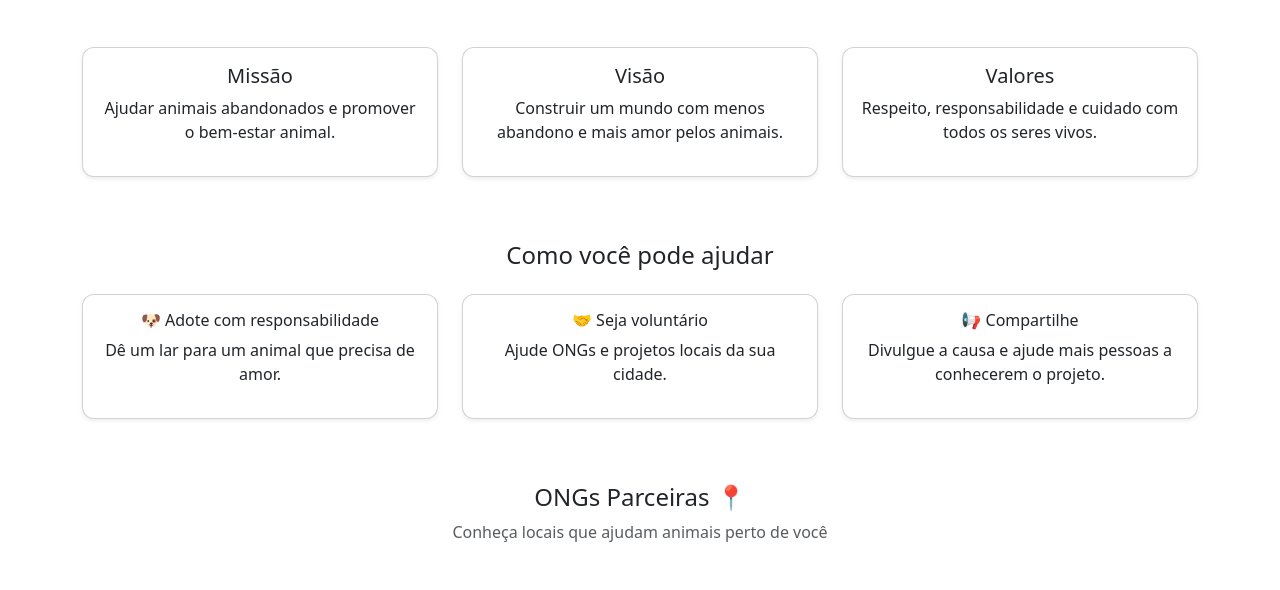
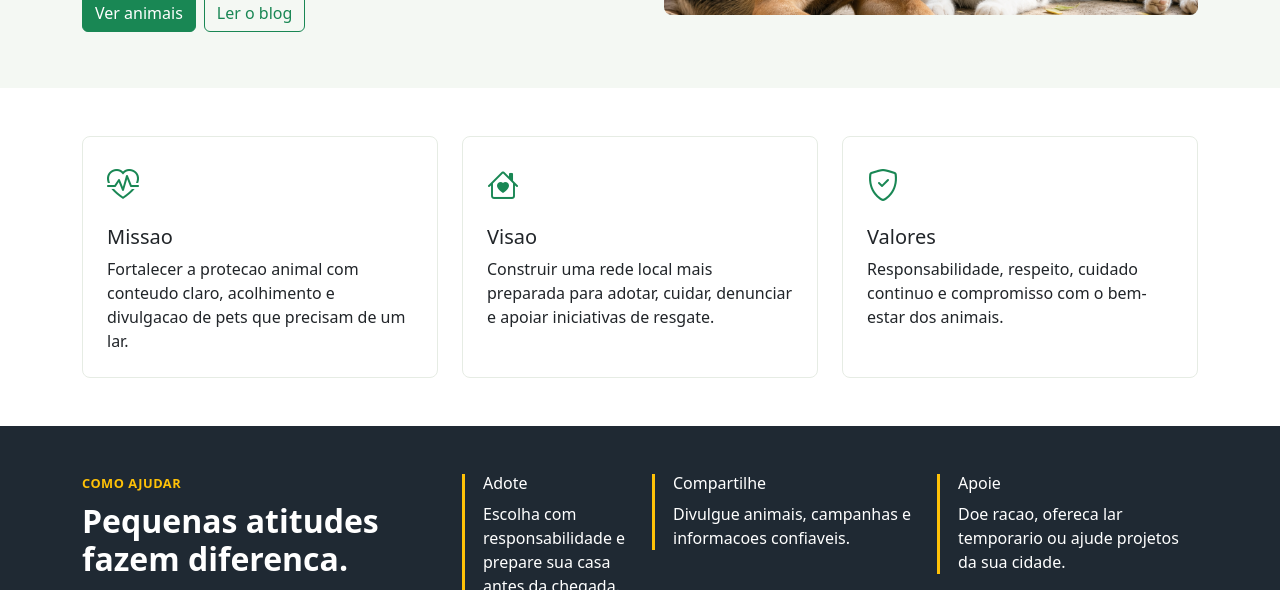
Before and after one commit to Ruan-Marcelo/php-blog-system, a PHP site: page /sobre.php in a window 1280 px wide. Shown: the part 518-1108 px from the top of the page. Run offline with PHP 8.4, Linux system fonts and the light colour scheme; data comes from the database, SQL or seed files in the repository; some libraries are stand-ins or nearby versions.

Commit message:
Improve about page layout

```diff
--- a/sobre.php
+++ b/sobre.php
@@ -5,7 +5,7 @@ if (isset($_SESSION['user_id']) && isset($_SESSION['username'])) {
 	$logged = true;
 	$user_id = $_SESSION['user_id'];
 }
-$notFound = 0;
+
 include_once("db_conn.php");
 include_once("site_config.php");
 $siteSettings = get_site_settings($conn);
@@ -16,204 +16,236 @@ $siteSettings = get_site_settings($conn);
 <head>
 	<meta charset="UTF-8">
 	<meta name="viewport" content="width=device-width, initial-scale=1.0">
-	<title>
-		<?php
-		if (isset($_GET['search'])) {
-			echo "search '" . htmlspecialchars($_GET['search']) . "'";
-		} else {
-			echo htmlspecialchars($siteSettings['site_name']) . " | Sobre";
-		} ?>
-	</title>
-	<!-- Bootstrap 5 -->
+	<title><?= htmlspecialchars($siteSettings['site_name']) ?> | Sobre</title>
+
 	<link href="https://cdn.jsdelivr.net/npm/bootstrap@5.3.8/dist/css/bootstrap.min.css" rel="stylesheet">
-	<!-- bootstrap icon -->
 	<link rel="stylesheet" href="https://cdn.jsdelivr.net/npm/bootstrap-icons@1.13.1/font/bootstrap-icons.min.css">
-	<!-- css -->
 	<link rel="stylesheet" href="assets/CSS/style.css">
-</head>
+
 	<style>
-	.card iframe {
-		border-top-left-radius: 12px;
-		border-top-right-radius: 12px;
+		.about-hero {
+			background: #f4f8f3;
+			padding: 56px 0;
 		}
 
-	.card {
-		border-radius: 12px;
-		overflow: hidden;
-		transition: 0.3s;
+		.about-hero h1 {
+			font-size: clamp(2rem, 5vw, 4rem);
+			line-height: 1.05;
 		}
 
-	.card:hover {
-		transform: translateY(-5px);
+		.about-hero img {
+			width: 100%;
+			aspect-ratio: 16 / 10;
+			object-fit: cover;
+			border-radius: 8px;
+		}
+
+		.about-kicker {
+			color: #198754;
+			font-weight: 700;
+			letter-spacing: .04em;
+			text-transform: uppercase;
+			font-size: .8rem;
+		}
+
+		.info-card {
+			border: 1px solid #e6ece4;
+			border-radius: 8px;
+			padding: 24px;
+			height: 100%;
+			background: #fff;
+		}
+
+		.info-card i {
+			font-size: 2rem;
+			color: #198754;
+		}
+
+		.action-band {
+			background: #1f2933;
+			color: #fff;
+			padding: 48px 0;
+		}
+
+		.action-item {
+			border-left: 3px solid #ffc107;
+			padding-left: 18px;
+			height: 100%;
+		}
+
+		.partner-card {
+			border: 1px solid #e6ece4;
+			border-radius: 8px;
+			overflow: hidden;
+			height: 100%;
+			background: #fff;
+		}
+
+		.partner-card iframe {
+			width: 100%;
+			height: 180px;
+			border: 0;
+		}
+
+		.contact-box {
+			background: #f8faf7;
+			border-radius: 8px;
+			padding: 32px;
 		}
 	</style>
+</head>
 
 <body>
-	<?php
-	include 'navbar.php';
-	include_once("admin/data/Post.php");
-	include_once("admin/data/Comment.php");
-	include_once("db_conn.php");
-	if (isset($_GET['search'])) {
-		$key = $_GET['search'];
-		$posts = search($conn, $key);
-		if ($posts == 0) {
-			$notFound = 1;
-		}
-	} else {
-		$posts = getAll($conn);
-	}
-	$categories = get5Categories($conn);
-	?>
+	<?php include 'navbar.php'; ?>
 
-	<div class="container my-5">
-
-		<!-- Título -->
-		<div class="text-center mb-5">
-			<h2 class="fw-bold"><?= htmlspecialchars($siteSettings['site_name']) ?></h2>
-			<p class="text-muted"><?= htmlspecialchars($siteSettings['site_description']) ?></p>
-		</div>
-
-		<!-- Sobre -->
-		<div class="row align-items-center mb-5">
-			<div class="col-md-6">
-				<img src="https://cdn-icons-png.flaticon.com/512/616/616408.png"
-					class="img-fluid"
-					style="max-width: 300px;">
-			</div>
-			<div class="col-md-6">
-				<h4>Sobre o projeto</h4>
-				<p>
-					O <strong><?= htmlspecialchars($siteSettings['site_name']) ?></strong> nasceu com o objetivo de ajudar animais em situação de rua,
-					promovendo conscientização, apoio a ONGs e incentivo à adoção responsável.
+	<section class="about-hero">
+		<div class="container">
+			<div class="row align-items-center g-5">
+				<div class="col-lg-6">
+					<div class="about-kicker mb-3">Sobre o projeto</div>
+					<h1 class="fw-bold mb-4"><?= htmlspecialchars($siteSettings['site_name']) ?></h1>
+					<p class="lead mb-4"><?= htmlspecialchars($siteSettings['site_description']) ?></p>
+					<p class="mb-4">
+						O projeto nasceu para aproximar pessoas, informacao e a causa animal.
+						Ajudamos a divulgar adocao responsavel, cuidados basicos, denuncia de maus-tratos
+						e formas praticas de apoiar quem atua no resgate.
 					</p>
-				<p>
-					Acreditamos que pequenas ações podem transformar vidas — tanto dos animais quanto das pessoas.
-				</p>
+					<div class="d-flex flex-wrap gap-2">
+						<a href="animals.php" class="btn btn-success">Ver animais</a>
+						<a href="blog.php" class="btn btn-outline-success">Ler o blog</a>
 					</div>
 				</div>
 
-		<!-- Missão / Visão / Valores -->
-		<div class="row text-center mb-5">
+				<div class="col-lg-6">
+					<img src="upload/banners/banner-adocao-responsavel.png" alt="Voluntarios cuidando de animais resgatados">
+				</div>
+			</div>
+		</div>
+	</section>
 
-			<div class="col-md-4 mb-3">
-				<div class="card p-3 shadow-sm h-100">
-					<h5>Missão</h5>
-					<p>Ajudar animais abandonados e promover o bem-estar animal.</p>
+	<section class="container my-5">
+		<div class="row g-4">
+			<div class="col-md-4">
+				<div class="info-card">
+					<i class="bi bi-heart-pulse mb-3 d-block"></i>
+					<h5>Missao</h5>
+					<p class="mb-0">Fortalecer a protecao animal com conteudo claro, acolhimento e divulgacao de pets que precisam de um lar.</p>
 				</div>
 			</div>
 
-			<div class="col-md-4 mb-3">
-				<div class="card p-3 shadow-sm h-100">
-					<h5>Visão</h5>
-					<p>Construir um mundo com menos abandono e mais amor pelos animais.</p>
+			<div class="col-md-4">
+				<div class="info-card">
+					<i class="bi bi-house-heart mb-3 d-block"></i>
+					<h5>Visao</h5>
+					<p class="mb-0">Construir uma rede local mais preparada para adotar, cuidar, denunciar e apoiar iniciativas de resgate.</p>
 				</div>
 			</div>
 
-			<div class="col-md-4 mb-3">
-				<div class="card p-3 shadow-sm h-100">
+			<div class="col-md-4">
+				<div class="info-card">
+					<i class="bi bi-shield-check mb-3 d-block"></i>
 					<h5>Valores</h5>
-					<p>Respeito, responsabilidade e cuidado com todos os seres vivos.</p>
+					<p class="mb-0">Responsabilidade, respeito, cuidado continuo e compromisso com o bem-estar dos animais.</p>
+				</div>
+			</div>
+		</div>
+	</section>
+
+	<section class="action-band">
+		<div class="container">
+			<div class="row g-4 align-items-start">
+				<div class="col-lg-4">
+					<div class="about-kicker text-warning mb-2">Como ajudar</div>
+					<h2 class="fw-bold">Pequenas atitudes fazem diferenca.</h2>
+				</div>
+
+				<div class="col-md-4 col-lg-2">
+					<div class="action-item">
+						<h6>Adote</h6>
+						<p class="mb-0">Escolha com responsabilidade e prepare sua casa antes da chegada.</p>
 					</div>
 				</div>
 
-		</div>
-
-		<!-- Como ajudar -->
-		<div class="text-center mb-4">
-			<h4>Como você pode ajudar</h4>
-		</div>
-
-		<div class="row text-center">
-
-			<div class="col-md-4 mb-3">
-				<div class="card shadow-sm p-3 h-100">
-					<h6>🐶 Adote com responsabilidade</h6>
-					<p>Dê um lar para um animal que precisa de amor.</p>
+				<div class="col-md-4 col-lg-3">
+					<div class="action-item">
+						<h6>Compartilhe</h6>
+						<p class="mb-0">Divulgue animais, campanhas e informacoes confiaveis.</p>
 					</div>
 				</div>
 
-			<div class="col-md-4 mb-3">
-				<div class="card shadow-sm p-3 h-100">
-					<h6>🤝 Seja voluntário</h6>
-					<p>Ajude ONGs e projetos locais da sua cidade.</p>
+				<div class="col-md-4 col-lg-3">
+					<div class="action-item">
+						<h6>Apoie</h6>
+						<p class="mb-0">Doe racao, ofereca lar temporario ou ajude projetos da sua cidade.</p>
+					</div>
+				</div>
+			</div>
+		</div>
+	</section>
+
+	<section class="container my-5">
+		<div class="row align-items-end mb-4">
+			<div class="col-md-8">
+				<div class="about-kicker mb-2">Rede de apoio</div>
+				<h2 class="fw-bold mb-0">Locais e projetos para conhecer</h2>
+			</div>
+			<div class="col-md-4 text-md-end mt-3 mt-md-0">
+				<a href="animals.php" class="btn btn-outline-success">Animais disponiveis</a>
 			</div>
 		</div>
 
-			<div class="col-md-4 mb-3">
-				<div class="card shadow-sm p-3 h-100">
-					<h6>📢 Compartilhe</h6>
-					<p>Divulgue a causa e ajude mais pessoas a conhecerem o projeto.</p>
-				</div>
-			</div>
-
-		</div>
-
-	</div>
-	<div class="container my-5">
-
-		<div class="text-center mb-5">
-			<h4>ONGs Parceiras 📍</h4>
-			<p class="text-muted">Conheça locais que ajudam animais perto de você</p>
-		</div>
-
-		<div class="row">
-
-			<!-- ONG 1 -->
-			<div class="col-md-4 mb-4">
-				<div class="card shadow-sm h-100">
-					<iframe
-						src="https://www.google.com/maps?q=ong+animais&output=embed"
-						width="100%"
-						height="200"
-						style="border:0;">
-					</iframe>
-					<div class="card-body">
-						<h5>ONG Amor Animal</h5>
-						<p>Resgate e cuidado de animais abandonados.</p>
+		<div class="row g-4">
+			<div class="col-md-4">
+				<div class="partner-card">
+					<iframe src="https://www.google.com/maps?q=ong+animais+joinville&output=embed"></iframe>
+					<div class="p-3">
+						<h5>ONGs de resgate</h5>
+						<p class="mb-0">Projetos que acolhem, tratam e encaminham animais para adocao responsavel.</p>
 					</div>
 				</div>
 			</div>
 
-			<!-- ONG 2 -->
-			<div class="col-md-4 mb-4">
-				<div class="card shadow-sm h-100">
-					<iframe
-						src="https://www.google.com/maps?q=abrigo+de+animais&output=embed"
-						width="100%"
-						height="200"
-						style="border:0;">
-					</iframe>
-					<div class="card-body">
-						<h5>Patinhas Felizes</h5>
-						<p>Abrigo e adoção responsável de pets.</p>
+			<div class="col-md-4">
+				<div class="partner-card">
+					<iframe src="https://www.google.com/maps?q=clinica+veterinaria+popular+joinville&output=embed"></iframe>
+					<div class="p-3">
+						<h5>Cuidados veterinarios</h5>
+						<p class="mb-0">Apoio para vacinacao, castracao, consultas e orientacoes de saude animal.</p>
 					</div>
 				</div>
 			</div>
 
-			<!-- ONG 3 -->
-			<div class="col-md-4 mb-4">
-				<div class="card shadow-sm h-100">
-					<iframe
-						src="https://www.google.com/maps?q=protecao+animal&output=embed"
-						width="100%"
-						height="200"
-						style="border:0;">
-					</iframe>
-					<div class="card-body">
-						<h5>Projeto Vida Pet</h5>
-						<p>Ajuda veterinária e campanhas de conscientização.</p>
+			<div class="col-md-4">
+				<div class="partner-card">
+					<iframe src="https://www.google.com/maps?q=protecao+animal+joinville&output=embed"></iframe>
+					<div class="p-3">
+						<h5>Protecao animal</h5>
+						<p class="mb-0">Canais e iniciativas que ajudam em casos de abandono e maus-tratos.</p>
 					</div>
 				</div>
 			</div>
+		</div>
+	</section>
 
+	<section class="container mb-5">
+		<div class="contact-box">
+			<div class="row align-items-center g-4">
+				<div class="col-lg-7">
+					<h2 class="fw-bold">Fale com o <?= htmlspecialchars($siteSettings['site_name']) ?></h2>
+					<p class="mb-0">Use os contatos cadastrados no painel para receber mensagens, parcerias e pedidos de divulgacao.</p>
+				</div>
+
+				<div class="col-lg-5">
+					<p class="mb-2"><strong>E-mail:</strong> <?= htmlspecialchars($siteSettings['contact_email']) ?></p>
+					<p class="mb-2"><strong>Telefone:</strong> <?= htmlspecialchars($siteSettings['contact_phone']) ?></p>
+					<p class="mb-0"><strong>WhatsApp:</strong> <?= htmlspecialchars($siteSettings['whatsapp']) ?></p>
 				</div>
 			</div>
+		</div>
+	</section>
 
 	<?php include 'footer.php'; ?>
-	<script type="text/javascript" src="https://ajax.googleapis.com/ajax/libs/jquery/3.2.1/jquery.min.js"></script>
 
-	<!-- Bootstrap JS -->
 	<script src="https://cdn.jsdelivr.net/npm/bootstrap@5.3.8/dist/js/bootstrap.bundle.min.js"></script>
 </body>
 
```
Lines whose indentation alone changed are shown as unchanged.
